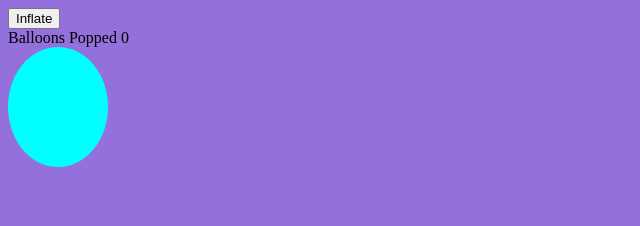
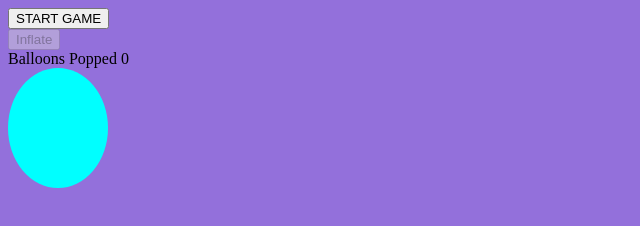
Before and after one commit to chrisclarkzip/balloonpop, a plain HTML site: page index.html in a window 1280 px wide. Shown: the whole page, without its empty margins (0-640 px from the left). Drawn offline with Linux system fonts and the light colour scheme.

Commit message:
quick update

```diff
--- a/index.html
+++ b/index.html
@@ -12,10 +12,16 @@
 
 <body>
 
-    <button onclick="inflate()">
+<div>
+    <button id="start-button" onclick="startGame()">START GAME</button>
+</div>
+
+    <button id="inflate-button" onclick="inflate()" disabled="true">
         Inflate
         <span id="click-count"></span>
     </button>
+
+
     <div>
         <span>Balloons Popped</span>
         <span id="pop-count">0</span>
--- a/main.js
+++ b/main.js
@@ -1,3 +1,6 @@
+let startButton = document.getElementById('start-button')
+let inflateButton = document.getElementById('inflate-button')
+
 let clickCount = 0
 let height = 120
 let width = 100
@@ -5,11 +8,27 @@ let inflationRate = 20
 let maxsize = 300
 let popCount = 0
 
+function startGame(){
+
+    startButton.setAttribute("disabled", "true")
+    inflateButton.removeAttribute("disabled")
+
+    setTimeout(() => {
+        console.log("its been three seconds")
+
+    inflateButton.setAttribute("disabled", "true")
+    startButton.removeAttribute("disabled")
+
+
+    }, 3000)
+}
+
 function inflate() {
     clickCount++
     let balloonElement = document.getElementById("balloon")
     height += inflationRate
     width += inflationRate
+
     if(height >= maxsize){
         console.log("pop the balloon")
         popCount++
```
